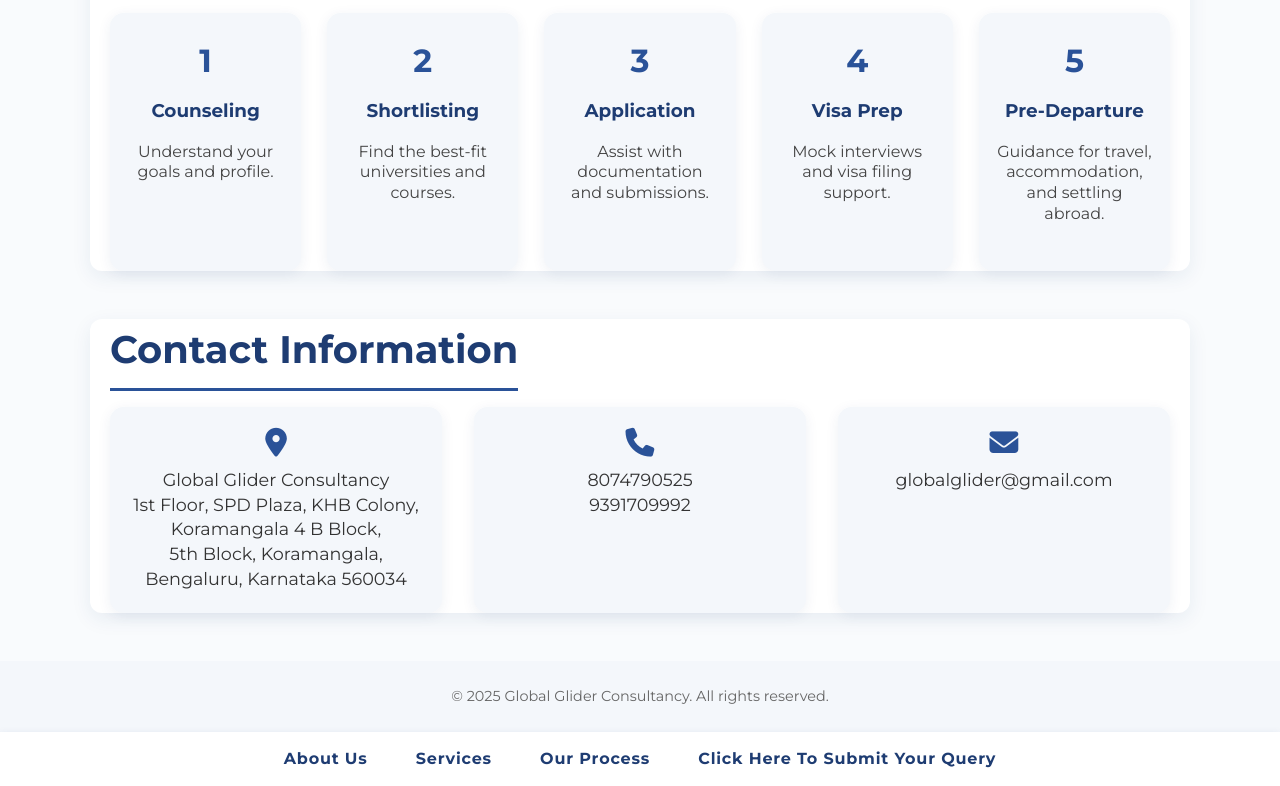
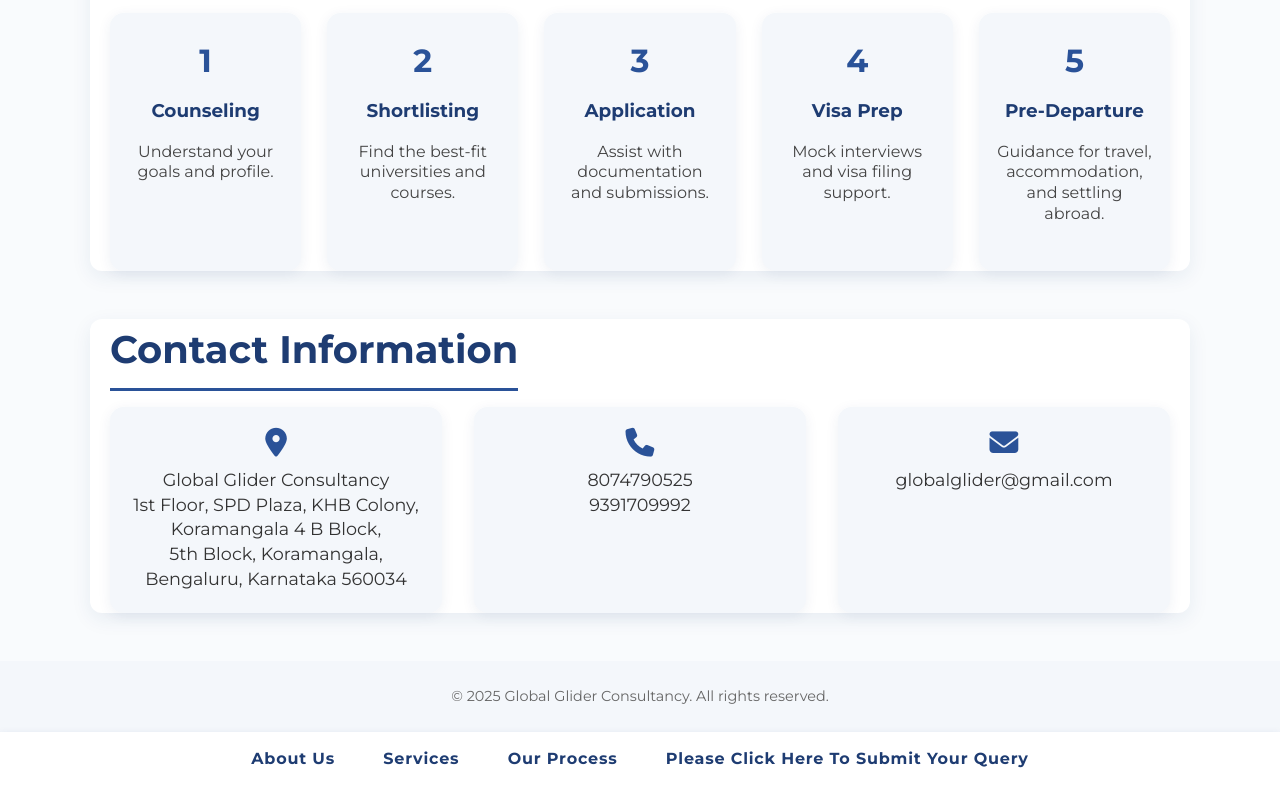
Before and after one commit to vamsiroyal-7/global-glider-website, a plain HTML site: page index.html in a window 1280 px wide. Shown: the part 1626-2412 px from the top of the page. Drawn offline with Linux system fonts and the light colour scheme.

Commit message:
Minor Change

```diff
--- a/index.html
+++ b/index.html
@@ -362,5 +362,5 @@
   <a href="#about">About Us</a>
   <a href="#services">Services</a>
   <a href="#process">Our Process</a>
-  <a href="contact.html">Click Here To Submit Your Query</a> <!-- Link to contact.html -->
+  <a href="contact.html">Please Click Here To Submit Your Query</a> <!-- Link to contact.html -->
 </nav>
```
